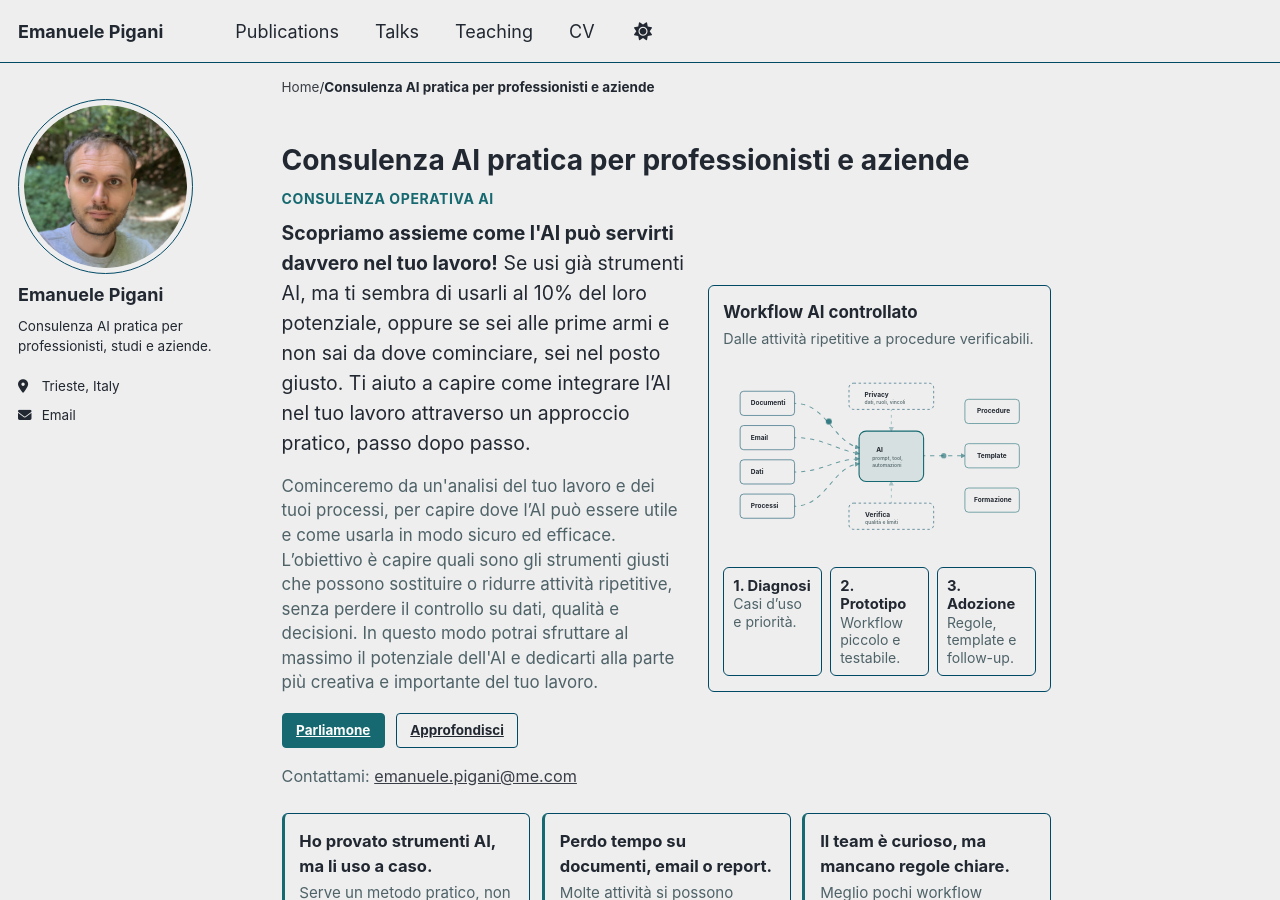
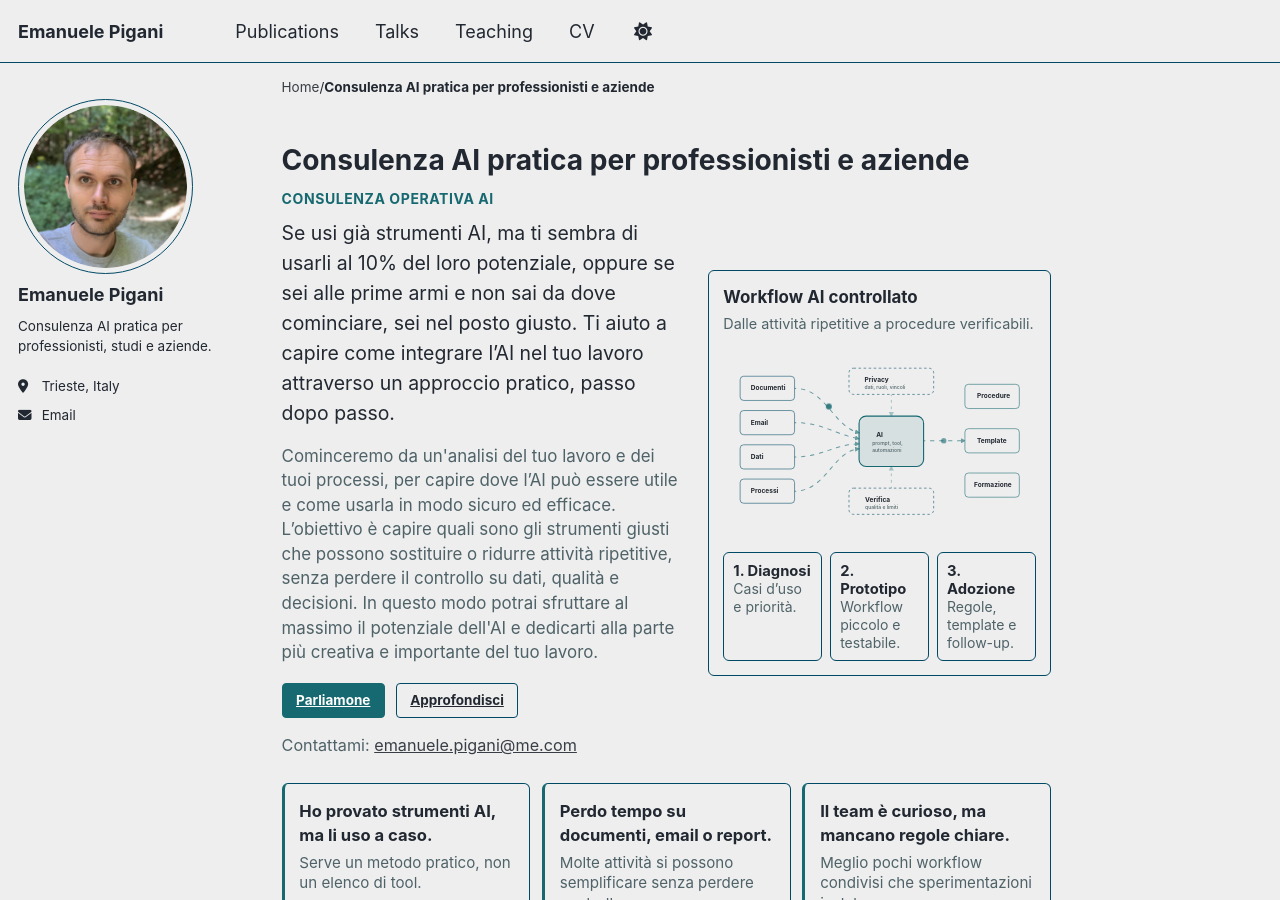
Before and after one commit to epigani/epigani.github.io, a Jekyll site: the page built from _pages/consulenza-ai.md, in a window 1280 px wide and 900 px high. Built offline with Jekyll 4.4.1, drawn with Linux system fonts in a browser that asks for light colours.

Commit message:
Aggiorna il testo della sezione "Consulenza operativa AI" per migliorare chiarezza e coinvolgimento

```diff
--- a/_pages/consulenza-ai.md
+++ b/_pages/consulenza-ai.md
@@ -412,7 +412,7 @@ html[data-theme="dark"] .ai-consulting {
   <div class="ai-hero__copy">
     <p class="ai-kicker">Consulenza operativa AI</p>
 
-    <p class="ai-hero__lead"><strong>Scopriamo assieme come l'AI può servirti davvero nel tuo lavoro!</strong>
+    <p class="ai-hero__lead">
     Se usi già strumenti AI, ma ti sembra di usarli al 10% del loro potenziale, oppure se sei alle prime armi e non sai da dove cominciare, sei nel posto giusto. Ti aiuto a capire come integrare l’AI nel tuo lavoro attraverso un approccio pratico, passo dopo passo.</p>
 
     <p class="ai-hero__note"> Cominceremo da un'analisi del tuo lavoro e dei tuoi processi, per capire dove l’AI può essere utile e come usarla in modo sicuro ed efficace. L’obiettivo è capire quali sono gli strumenti giusti che possono sostituire o ridurre attività ripetitive, senza perdere il controllo su dati, qualità e decisioni. In questo modo potrai sfruttare al massimo il potenziale dell'AI e dedicarti alla parte più creativa e importante del tuo lavoro.</p>
```
